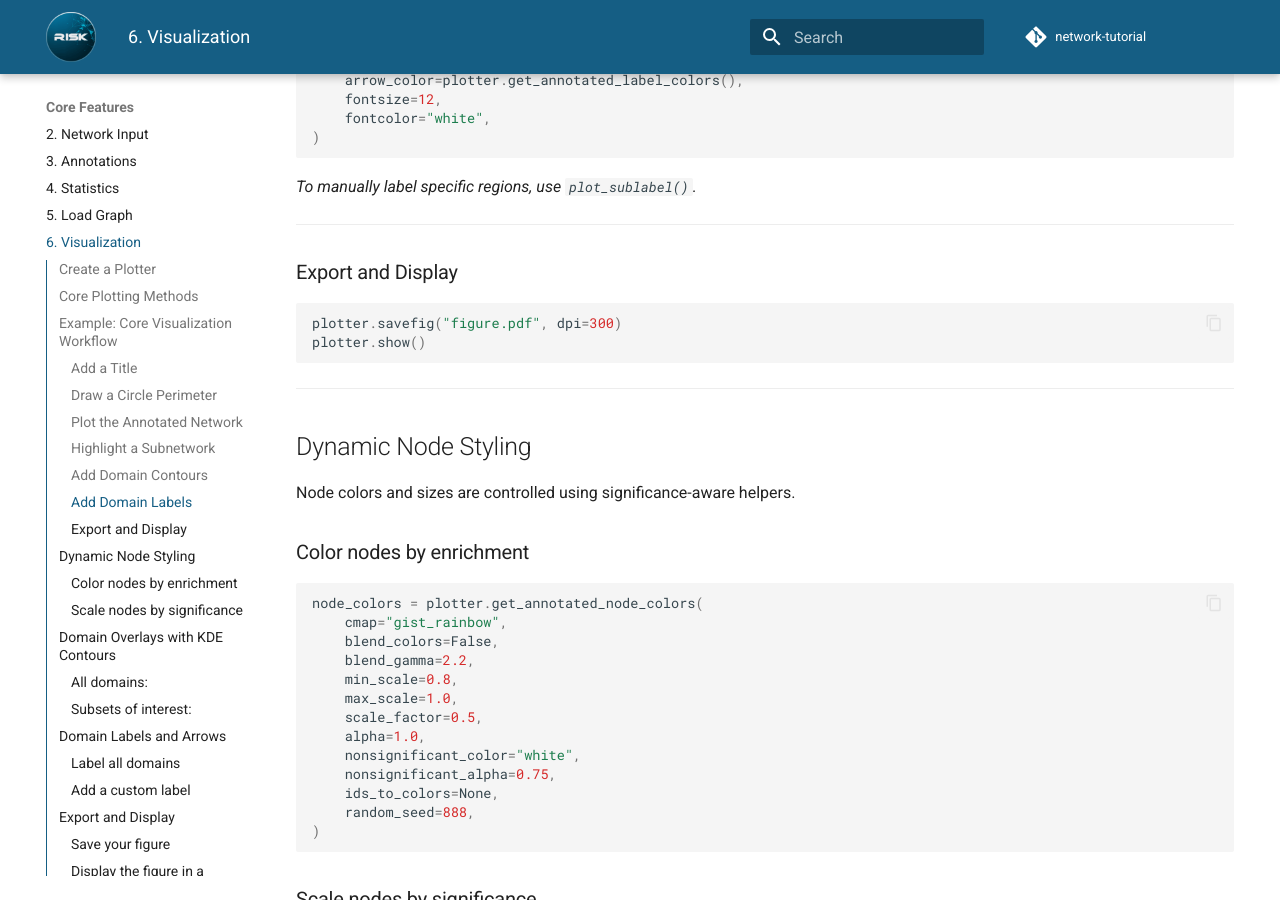
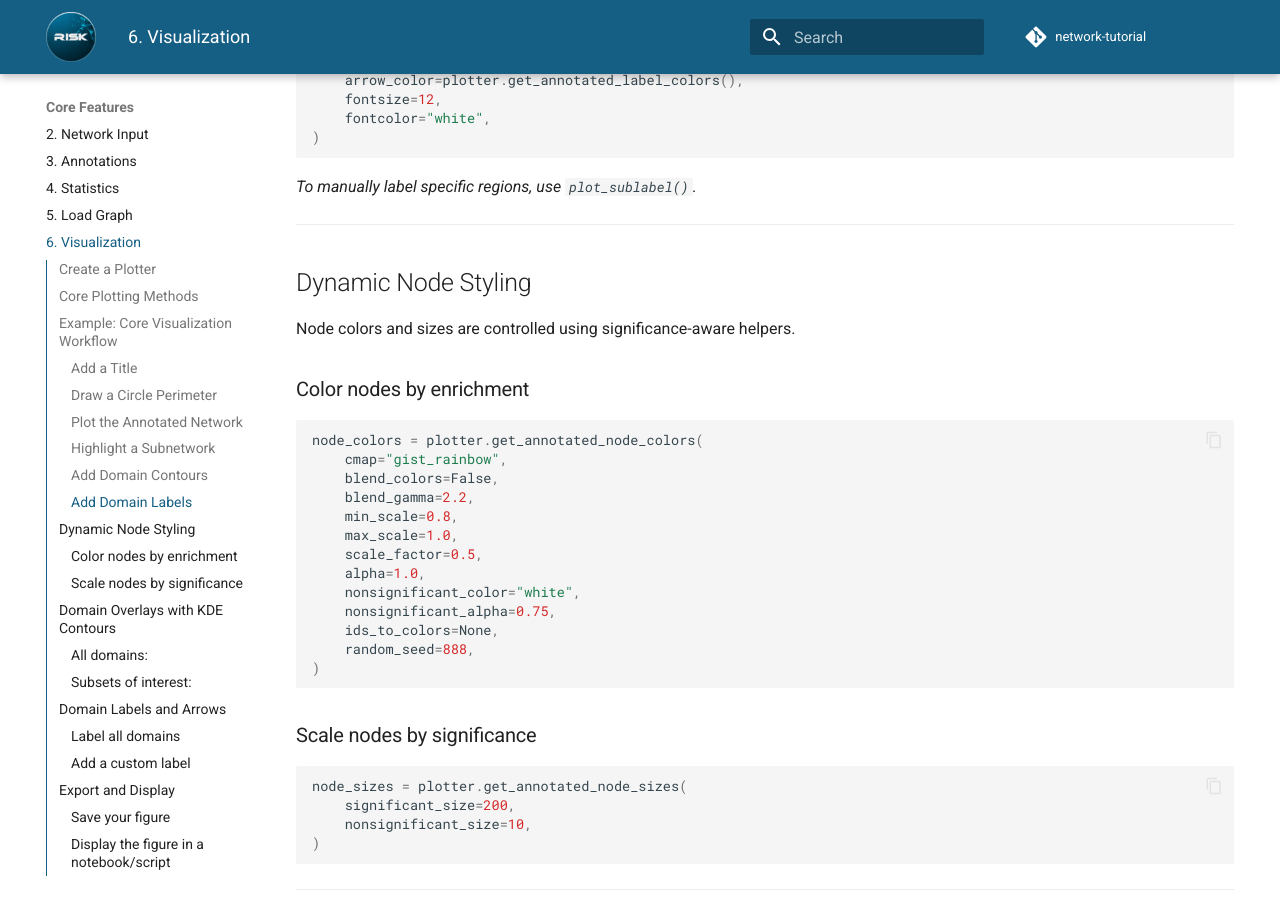
Before and after one commit to riskportal/network-tutorial, an MkDocs documentation site: the page built from docs/6_visualization.md, in a window 1280 px wide and 900 px high, scrolled down 3483 px. Built offline with MkDocs 1.6.1 and Material for MkDocs 9.7.7, drawn with Linux system fonts in a browser that asks for light colours; comment, search, counter and statistics services are not loaded.

Commit message:
update docs/ - tidy formatting and remove superfluous topics

````diff
--- a/docs/6_visualization.md
+++ b/docs/6_visualization.md
@@ -156,15 +156,6 @@ plotter.plot_labels(
 
 ---
 
-### Export and Display
-
-```python
-plotter.savefig("figure.pdf", dpi=300)
-plotter.show()
-```
-
----
-
 ## Dynamic Node Styling
 
 Node colors and sizes are controlled using significance-aware helpers.
````
Also changed, not shown: docs/4_statistics.md (+1 -0 lines), docs/7_advanced_plotting.md (+1 -0 lines), docs/8_parameters.md (+1 -0 lines).
